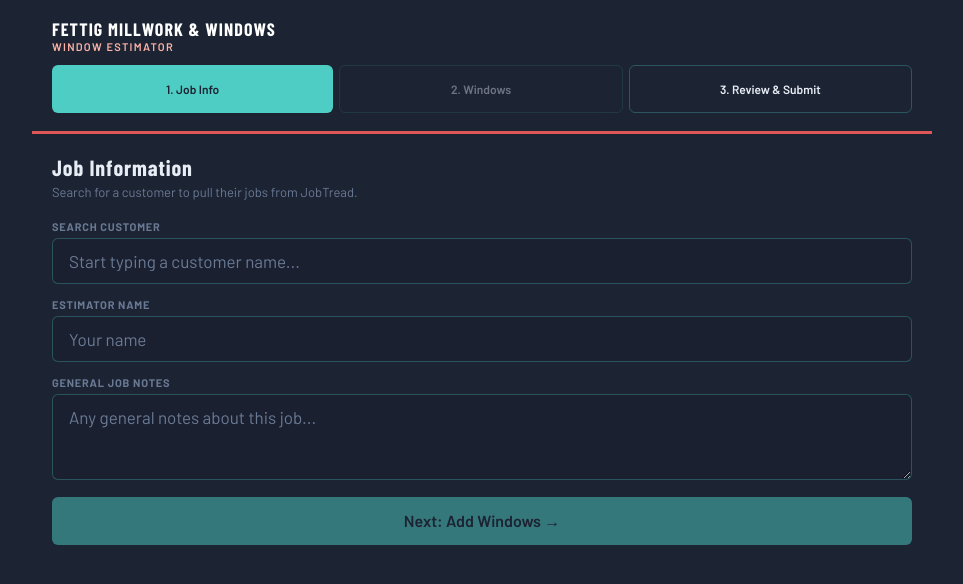
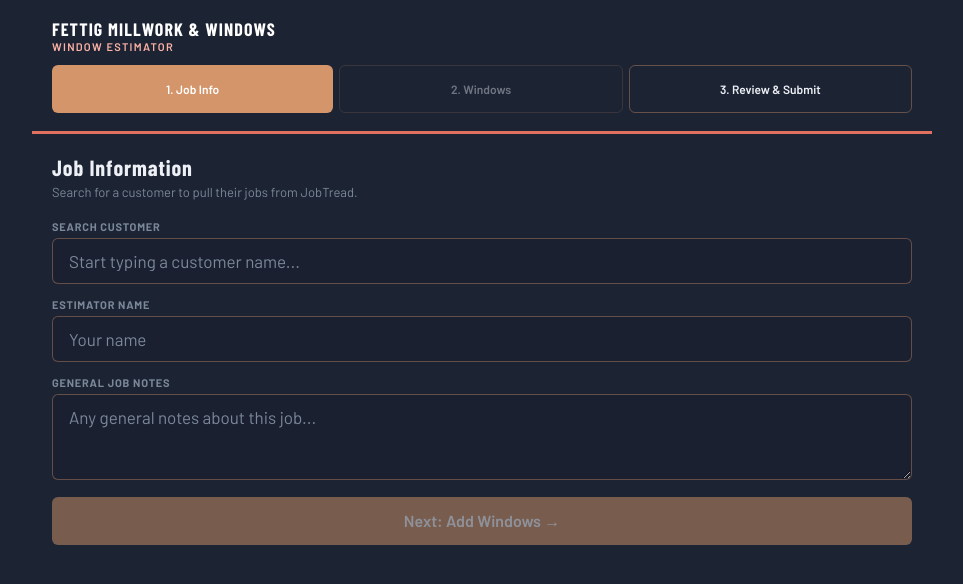
Before and after one commit to griffenf/fettig-estimator, a React (Vite) app: page / in a window 1280 px wide. Shown: the top 584 px of the page, without its empty margins (158-1121 px from the left). Built offline with nearby package versions, Linux system fonts and the light colour scheme; a web font is replaced by a local one.

Commit message:
Update index.css

```diff
--- a/src/index.css
+++ b/src/index.css
@@ -6,19 +6,19 @@
   --surface-2:  #2d3a52;   /* slightly lighter surface */
   --field:      #1a2030;   /* input/dropdown fields — darker than surface */
 
-  --accent:     #4ecdc4;   /* teal accent */
-  --accent-dk:  #35a89f;   /* darker teal hover */
-  --accent-lt:  #7eddd7;   /* lighter teal highlight */
+  --accent:     #d4956a;   /* warm amber/copper */
+  --accent-dk:  #b07040;   /* darker hover */
+  --accent-lt:  #e8b88a;   /* lighter highlight */
 
-  --text:       #e8edf5;   /* near-white primary text */
-  --text-mid:   #a8b4c8;   /* secondary text */
-  --text-muted: #6a7a94;   /* placeholders/hints */
+  --text:       #edf0f5;   /* near-white primary text */
+  --text-mid:   #c8d0de;   /* field labels — bright enough to read easily */
+  --text-muted: #7a8898;   /* placeholders/hints */
 
-  --border:     rgba(78,205,196,0.2);
-  --border-field: rgba(78,205,196,0.3);
+  --border:     rgba(212,149,106,0.25);
+  --border-field: rgba(212,149,106,0.4);
 
-  --green:  #4ecdc4;
-  --red:    #e05555;
+  --green:  #6abf8a;
+  --red:    #e07060;
 
   --font-head: 'Barlow Condensed', sans-serif;
   --font-body: 'Barlow', sans-serif;
@@ -69,8 +69,8 @@ select {
   padding-right: 36px;
   cursor: pointer;
 }
-select option { background: #1a2030; color: #e8edf5; }
-select optgroup { background: #1c2333; color: #4ecdc4; font-weight: 700; }
+select option { background: #1a2030; color: #edf0f5; }
+select optgroup { background: #1c2333; color: #d4956a; font-weight: 700; }
 textarea { resize: vertical; min-height: 80px; }
 
 label {
@@ -94,8 +94,8 @@ button {
 }
 button:active { transform: scale(0.97); }
 
-.btn-gold { background: var(--accent); color: #1c2333; }
-.btn-gold:hover { background: var(--accent-lt); }
+.btn-gold { background: var(--accent); color: #fff; }
+.btn-gold:hover { background: var(--accent-dk); }
 
 .btn-outline {
   background: transparent;
```
